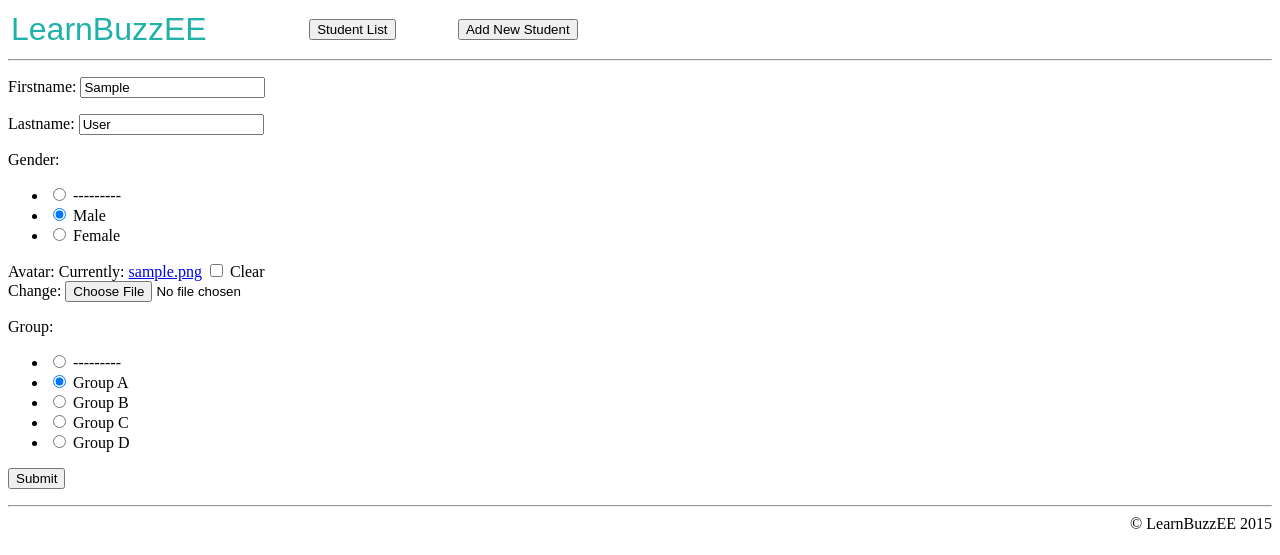
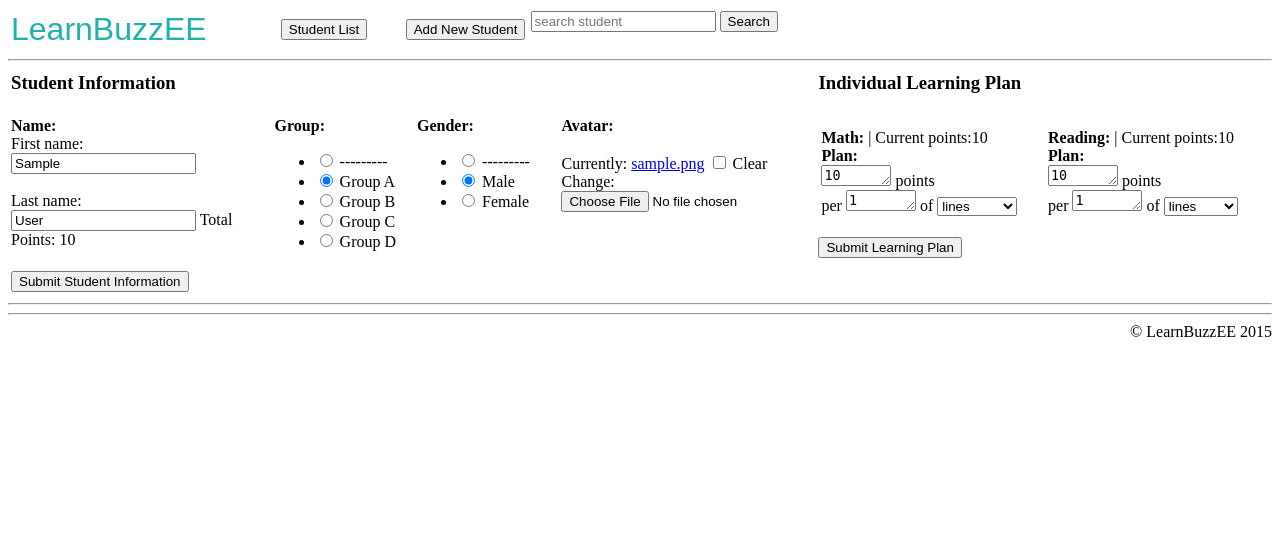
Before and after one commit to DeeKras/LearnBuzzEE, a Django app: page /edit/1 in a window 1280 px wide. Shown: the top 555 px of the page. Run offline with Django 3.2, Linux system fonts and the light colour scheme; tables that the repository leaves empty hold one stand-in row (values such as "Sample post").

Commit message:
added point system, some change in templates

```diff
--- a/LearnBuzzy/urls.py
+++ b/LearnBuzzy/urls.py
@@ -16,10 +16,11 @@ urlpatterns = [
     url(r'^delete/(?P<pk>\d+)$', 'students.views.student_delete', name='student_delete'),
     url(r'^log_create/(?P<pk>\d+)$', 'students.views.student_logcreate', name='student_log_add'),
     url(r'^log_list/(?P<pk>\d+)$', 'students.views.student_loglist', name='student_log_list'),
-    url(r'^learningplan/(?P<pk>\d+)$', 'students.views.student_learningplan', name='student_learningplan'),
+    url(r'^learningplan$', 'students.views.student_learningplan', name='student_learningplan'),
     url(r'^points/gain/(?P<pk>\d+)$', 'students.views.student_gainpoints', name='student_gainpoints'),
     url(r'^points/spend/(?P<pk>\d+)$', 'students.views.student_spendpoints', name='student_spendpoints'),
     url(r'^points/list/(?P<pk>\d+)$', 'students.views.student_gainpoints_list', name='student_gainpoints_list'),
+    url(r'^student/search/', 'students.views.student_search', name='student_search'),
     # url(r'^', include('students.urls')),
 
     ]
--- a/students/forms.py
+++ b/students/forms.py
@@ -7,14 +7,22 @@ class StudentForm(forms.ModelForm):
     class Meta:
         model = Student
         fields = ['firstname', 'lastname', 'gender',
-                  'avatar', 'group', ]
+                  'avatar', 'group',
+                  'mathplan_points', 'mathplan_per', 'mathplan_type',
+                  'readingplan_points','readingplan_per','readingplan_type']
         widgets = {
             'firstname': forms.TextInput(
                 attrs={'placeholder':'First Name', 'class':'form-control'}),
             'lastname': forms.TextInput(
-                attrs={'placeholder':'First Name', 'class':'form-control'}),
+                attrs={'placeholder':'Last Name', 'class':'form-control'}),
             'gender': forms.RadioSelect(choices=GENDER_CHOICES),
-            'group': forms.RadioSelect(choices=GROUPS_LIST)
+            'group': forms.RadioSelect(choices=GROUPS_LIST),
+            'mathplan_points':forms.Textarea(attrs={'cols':6, 'rows':1}),
+            'mathplan_per':forms.Textarea(attrs={'cols': 6, 'rows': 1}),
+            'mathplan_type': forms.Select(choices= MATHPLAN_CHOICES),
+            'readingplan_points':forms.Textarea(attrs={'cols':6, 'rows':1}),
+            'readingplan_per':forms.Textarea(attrs={'cols': 6, 'rows': 1}),
+            'readingplan_type': forms.Select(choices= READINGPLAN_CHOICES)
         }
 
 class StudentLogForm(forms.ModelForm):
@@ -22,16 +30,6 @@ class StudentLogForm(forms.ModelForm):
         model = StudentLog
         fields = ['content']
 
-
-class StudentLearningPlanForm(forms.ModelForm):
-    class Meta:
-        model = Student
-        fields = ['mathplan_points', 'mathplan_per', 'mathplan_type',
-                  'readingplan_points','readingplan_per','readingplan_type']
-        widgets = {
-                'mathplan_type': forms.RadioSelect(choices= MATHPLAN_CHOICES),
-                'readingplan_type': forms.RadioSelect(choices= READINGPLAN_CHOICES)
-        }
 
 class StudentGainPointsForm(forms.ModelForm):
     class Meta:
--- a/students/templates/students/base.html
+++ b/students/templates/students/base.html
@@ -2,7 +2,7 @@
         <col width="300">
         <col width="150">
         <col width="150">
-        <col width="100">
+        <col width="400">
         <col width="100">
         <col width="140">
         <col width="100">
@@ -18,6 +18,13 @@
         <td>
             <a href="{% url "student_new" %}"><button>Add New Student</button></a>
         </td>
+        <td>
+            <form  action="student/search/"  method=GET>
+                <input type="text" name="last" placeholder="search student">
+                <button>Search</button></a>
+
+            </form>
+        </td>
     </tr>
 </table>
 <hr>
--- a/students/templates/students/learningplan.html
+++ b/students/templates/students/learningplan.html
@@ -1,26 +1,27 @@
-{% extends "students/base.html" %}
-{% block content %}
-<form method="post">
+
+     <form action="{% url 'student_learningplan' %}" method="post">
     {% csrf_token %}
-    <b>Student:</b> {{learningplan.lastname}}, {{learningplan.firstname}}  <b>Group:</b> {{learningplan.get_group_display}}
-<hr>
-
-<h3>Math Plan</h3>
-
-<strong>Current points:</strong> {{learningplan.math_points}}<br>
-
-<strong>Current Math Plan:</strong>
-{{form.mathplan_points}} points per {{form.mathplan_per}} number of {{form.mathplan_type}}
-    <hr>
-<h3>Reading Plan</h3>
-
-<strong>Current points:</strong> {{learningplan.reading_points}}<br>
-
-<strong>Current Reading Plan:</strong>
-{{form.readingplan_points}} points per {{form.readingplan_per}} number of {{form.readingplan_type}}
-
-    <input type="submit" value="Submit" />
+     <table>
+        <col width="700">
+        <col width="700">
+        <tr>
+            <td valign="top">
+                <strong>Math:</strong> | Current points:{{student.math_points}}<br>
+                <strong>Plan:</strong><br>
+                {{form.mathplan_points}} points <br>
+                per {{form.mathplan_per}}
+                of {{form.mathplan_type}}
+            </td>
+            <td valign="top">
+                <strong>Reading:</strong> | Current points:{{student.reading_points}}<br>
+                <strong>Plan:</strong><br>
+                {{form.readingplan_points}} points<br>
+                per {{form.readingplan_per}} of {{form.readingplan_type}}
+            </td>
+        </tr>
+    </table>
+   <br>
+    <input type="submit" value="Submit Learning Plan" />
 
     {{form.errors}}
 </form>
-{% endblock %}
--- a/students/templates/students/student_form.html
+++ b/students/templates/students/student_form.html
@@ -2,7 +2,57 @@
 {% block content %}
 <form method="post">
     {% csrf_token %}
-    {{ form.as_p }}
-    <input type="submit" value="Submit" />
+
+    <table>
+        <col width="300">
+        <col width="170">
+        <col width="170">
+        <col width="170">
+        <col width="600">
+        <th align="left">
+            <h3>Student Information</h3>
+        </th>
+        <th></th>
+        <th></th>
+        <th></th>
+        <th align="left">
+            <h3>Individual Learning Plan</h3>
+        </th>
+        <tr>
+            <td valign="top">
+                <strong>Name:</strong><br>
+                First name:  {{form.firstname}}<br><br>
+                Last name:   {{form.lastname}}
+                Total Points: {{student.total_points}}
+            </td>
+            <td valign="top">
+                <strong>Group:</strong><br>{{form.group}}
+            </td>
+            <td valign="top">
+                <strong>Gender:</strong><br>{{form.gender}}
+            </td>
+            <td valign="top">
+                <strong>Avatar:</strong> <br><br>{{form.avatar}}
+            </td>
+            <td>
+                {% include 'students/learningplan.html' %}
+            </td>
+        </tr>
+        <tr>
+            <td>
+                <input type="submit" value="Submit Student Information" />
+            </td>
+            <td></td>
+            <td></td>
+            <td></td>
+            <td></td>
+        </tr>
+    </table>
+
 </form>
+<hr>
+
+
+
+
 {% endblock %}
--- a/students/templates/students/student_gainpoints.html
+++ b/students/templates/students/student_gainpoints.html
@@ -1,9 +1,11 @@
 {% extends "students/base.html" %}
 {% block content %}
+{% block student_header %} {% endblock student_header %}
+<b>Student:</b> {{student.lastname}}, {{student.firstname}}  <b>Group:</b> {{student.get_group_display}}
+<hr>
 <form method="post">
     {% csrf_token %}
-    <b>Student:</b> {{student.lastname}}, {{student.firstname}}  <b>Group:</b> {{student.get_group_display}}
-<hr>
+
 
 <h3>Adding Math Points</h3>
 
--- a/students/templates/students/student_list.html
+++ b/students/templates/students/student_list.html
@@ -8,7 +8,7 @@
         <col width="100">
         <col width="100">
         <col width="100">
-        <col width="140">
+        <col width="100">
         <col width="100">
         <col width="100">
         <col width="140">
@@ -19,7 +19,6 @@
         <td><a href="{% url "student_delete" student.pk %}"><button>delete</button></a></td>
         <td><a href="{% url "student_log_add" student.pk %}"><button>add to log</button></a></td>
         <td><a href="{% url "student_log_list" student.pk %}"><button>show log list</button></a></td>
-        <td><a href="{% url "student_learningplan" student.pk %}"><button>show learning plan</button></a></td>
         <td><a href="{% url "student_gainpoints" student.pk %}"><button>gain points</button></a></td>
         <td><a href="{% url "student_spendpoints" student.pk %}"><button>spend points</button></a></td>
         <td><a href="{% url "student_gainpoints_list" student.pk %}"><button>show points</button></a></td>
--- a/students/templates/students/studentlog_form.html
+++ b/students/templates/students/studentlog_form.html
@@ -2,7 +2,7 @@
 {% block content %}
 <form method="post">
     {% csrf_token %}
-    Student: {{student.lastname}}, {{student.firstname}} ({{student.pk}})
+    Student: {{student.lastname}}, {{student.firstname}}
     {{ form.as_p }}
     <input type="submit" value="Submit" />
 </form>
--- a/students/views.py
+++ b/students/views.py
@@ -1,13 +1,14 @@
 from django.shortcuts import render, get_object_or_404
 from django.http import  HttpResponseRedirect, HttpResponse
 from django.core.urlresolvers import reverse, reverse_lazy
+from django.core.exceptions import ObjectDoesNotExist
 
 from django.views.generic import TemplateView, ListView
 from django.views.generic.edit import CreateView, UpdateView, DeleteView
 
 from django.core.paginator import Paginator, EmptyPage, PageNotAnInteger
 
-from .forms import StudentForm, StudentLogForm, StudentLearningPlanForm, StudentGainPointsForm
+from .forms import StudentForm, StudentLogForm, StudentGainPointsForm
 from .models import Student, StudentLog, StudentGainPoints
 
 #----------------------------------------------------
@@ -66,7 +67,7 @@ def student_new_update(request, pk=None, student=None):
         form = StudentForm(instance=student)
 
     template_name = 'students/student_form.html'
-    context = {'form': form}
+    context = {'form': form, 'student': student}
     return render(request, template_name, context)
 
 
@@ -79,6 +80,18 @@ def student_delete(request, pk):
     template_name = 'students/student_confirm_delete.html'
     context = {'object': student}
     return render(request, template_name, context)
+
+def student_search(request):
+    if request.GET['last']:
+        student = Student.objects.get(lastname=request.GET['last'])
+        form = StudentForm(instance=student)
+
+        template_name = 'students/student_form.html'
+        context = {'form': form}
+        return render(request, template_name, context)
+    else:
+        return HttpResponseRedirect('/')
+
 
 def student_logcreate(request, pk):
     student = get_object_or_404(Student, pk=pk)
@@ -109,7 +122,6 @@ def student_learningplan(request, pk):
     student = get_object_or_404(Student, pk=pk)
     learningplan = Student.objects.get(pk=pk)
     form = StudentLearningPlanForm(instance=student)
-
     if request.method == 'POST':
         form = StudentLearningPlanForm(request.POST, instance=student)
         if form.is_valid():
@@ -142,6 +154,24 @@ def student_gainpoints(request, pk):
                                   reading_type = form.cleaned_data['reading_type']
                                   )
             f.save() # TODO: how to do this with form.save()?
+
+            #add the points
+            mathplan_points = student.mathplan_points
+            mathplan_per = student.mathplan_per
+            mathplan_type = student.mathplan_type
+
+            print 'points {} | remaining {}'.format(student.math_points, student.math_remaining)
+            print 'math he did {}'.format(f.math_amt)
+            print 'math plan {} points per {} {}'.format(student.mathplan_points, student.mathplan_per, student.mathplan_type)
+            points_to_add = ((f.math_amt + student.math_remaining)/mathplan_per)*mathplan_points
+
+            student.math_points += points_to_add
+            student.total_points +=points_to_add
+            remaining_to_add = ((f.math_amt + student.math_remaining)%mathplan_per)
+            student.math_remaining = remaining_to_add
+            student.save()
+            print 'points {} | remaining {}'.format(student.math_points, student.math_remaining)
+
 
             return HttpResponseRedirect(reverse('student_list'))
     template_name = 'students/student_gainpoints.html'
```
Also changed, not shown: students/models.py (+10 -6 lines).
